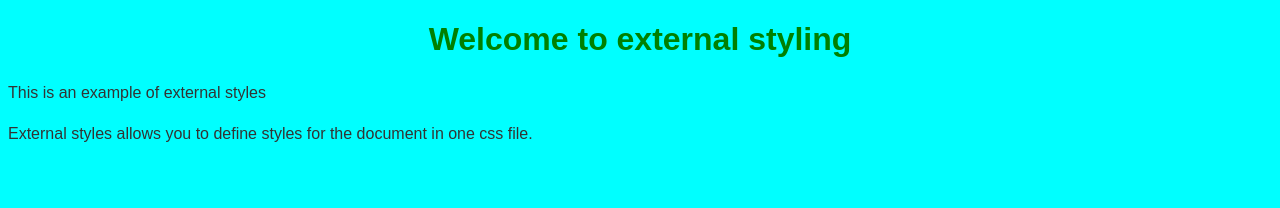
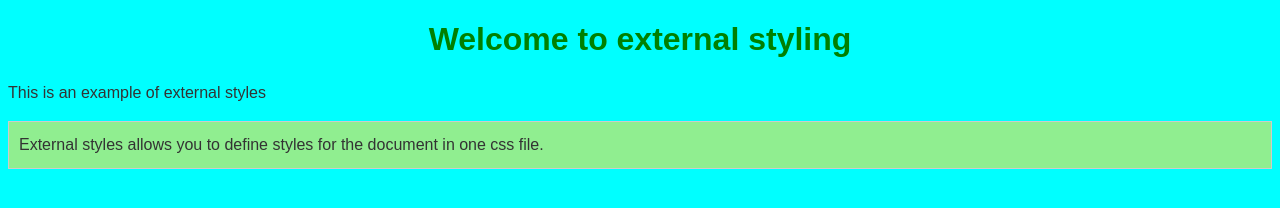
Before and after one commit to nholt908/COMS3163Day3, a plain HTML site: page index.html in a window 1280 px wide. Drawn offline with Linux system fonts and the light colour scheme.

Commit message:
highlight class

```diff
--- a/index.html
+++ b/index.html
@@ -9,6 +9,6 @@
 <body>
     <h1>Welcome to external styling</h1>
     <p>This is an example of external styles</p>
-    <p>External styles allows you to define styles for the document in one css file.</p>
+    <p class="highlight">External styles allows you to define styles for the document in one css file.</p>
 </body>
 </html>
--- a/styles.css
+++ b/styles.css
@@ -13,3 +13,9 @@ p{
     font-size: 16px;
     line-height: 1.6;
 }
+
+.highlight{
+    background-color: lightgreen;
+    padding: 10px;
+    border: 1px solid #ccc;
+}
```
